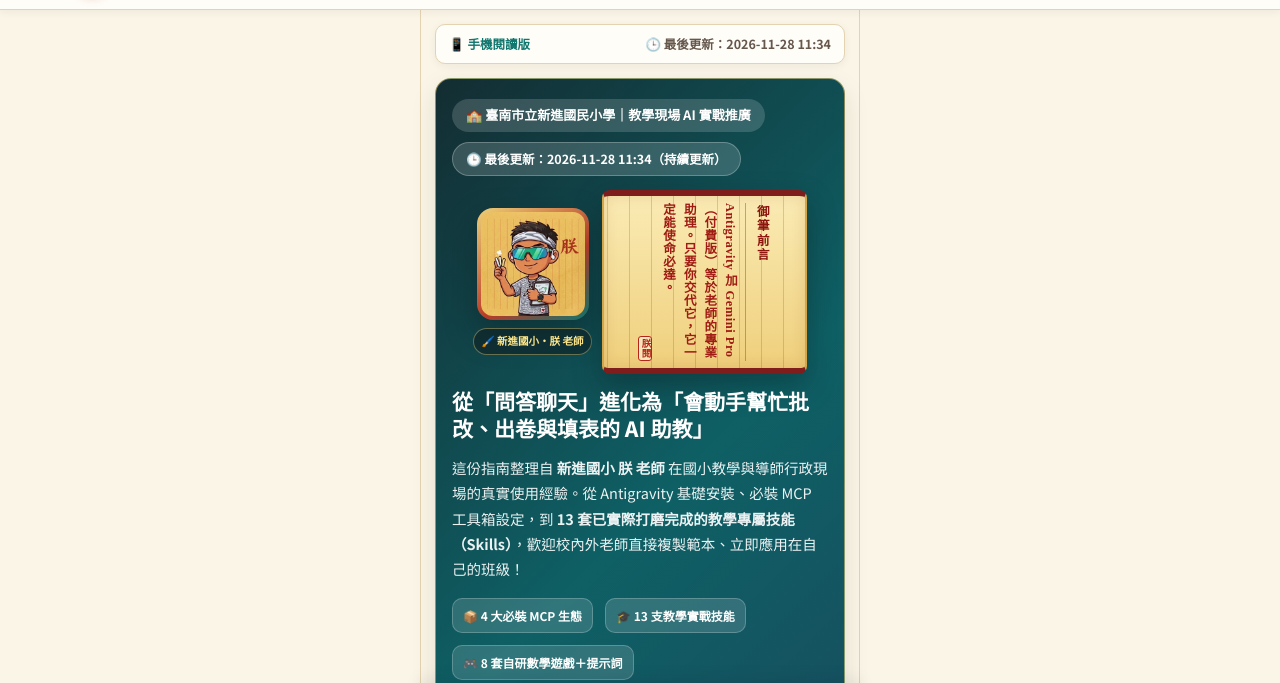
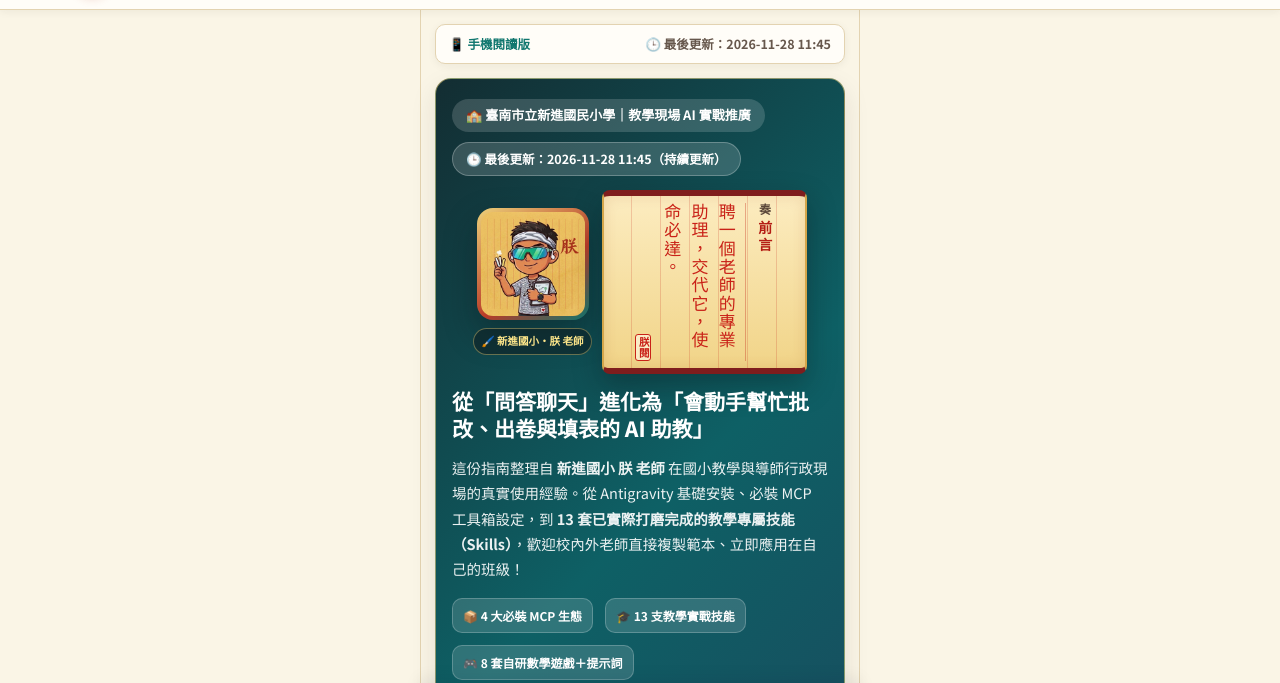
Before and after one commit to ted710317-cloud/antigravity-teacher-guide, a plain HTML site: page index.html in a window 1280 px wide. Both pictures are taken after a click on the button "📱 預覽手機版". Shown: the part 58-741 px from the top of the page. Drawn offline with Linux system fonts and the light colour scheme; a web font is replaced by a local one.

Commit message:
Use Bakudai emperor brush calligraphy font and pure Chinese memorial foreword

```diff
--- a/index.html
+++ b/index.html
@@ -8,7 +8,7 @@
   <link rel="apple-touch-icon" href="./assets/teacher-avatar.jpg" />
   <link rel="preconnect" href="https://fonts.googleapis.com" />
   <link rel="preconnect" href="https://fonts.gstatic.com" crossorigin />
-  <link href="https://fonts.googleapis.com/css2?family=Noto+Sans+TC:wght@400;500;700;800&family=LXGW+WenKai+TC:wght@400;700&display=swap" rel="stylesheet" />
+  <link href="https://fonts.googleapis.com/css2?family=Noto+Sans+TC:wght@400;500;700;800&display=swap" rel="stylesheet" />
   <link rel="stylesheet" href="styles.css" />
 </head>
 <body>
@@ -27,7 +27,7 @@
     <div class="topbar-actions">
       <div class="last-updated-pill" title="本網站內容隨教學新做法持續更新">
         <span class="update-dot" aria-hidden="true"></span>
-        <span>最後更新：<time datetime="2026-11-28T11:34+08:00">2026-11-28 11:34</time></span>
+        <span>最後更新：<time datetime="2026-11-28T11:45+08:00">2026-11-28 11:45</time></span>
       </div>
       <div class="search-box">
         <span class="search-icon">🔍</span>
@@ -78,7 +78,7 @@
     <main class="main" id="mainContent">
       <div class="mobile-status-bar" id="mobileStatusBar">
         <span class="mobile-mode-tag">📱 手機閱讀版</span>
-        <span>🕒 最後更新：<time datetime="2026-11-28T11:34+08:00">2026-11-28 11:34</time></span>
+        <span>🕒 最後更新：<time datetime="2026-11-28T11:45+08:00">2026-11-28 11:45</time></span>
       </div>
       <div id="searchStatusBanner" class="search-banner">
         <span id="searchStatusText"></span>
@@ -91,7 +91,7 @@
       <section class="hero">
         <div class="hero-top-row">
           <div class="hero-tag">🏫 臺南市立新進國民小學｜教學現場 AI 實戰推廣</div>
-          <div class="hero-updated"><span>🕒 最後更新：<time datetime="2026-11-28T11:34+08:00">2026-11-28 11:34</time>（持續更新）</span></div>
+          <div class="hero-updated"><span>🕒 最後更新：<time datetime="2026-11-28T11:45+08:00">2026-11-28 11:45</time>（持續更新）</span></div>
         </div>
         <div class="hero-grid">
           <div class="hero-copy">
@@ -117,8 +117,8 @@
             </div>
             <aside class="memorial-scroll" aria-label="御筆前言奏摺">
               <div class="memorial-inner">
-                <div class="memorial-heading">御筆前言</div>
-                <p class="memorial-body">Antigravity 加 Gemini Pro（付費版）等於老師的專業助理。只要你交代它，它一定能使命必達。</p>
+                <div class="memorial-heading"><span class="memorial-zou">奏</span><span>前言</span></div>
+                <p class="memorial-body">聘一個老師的專業助理，交代它，使命必達。</p>
                 <div class="memorial-seal" aria-hidden="true">朕閱</div>
               </div>
             </aside>
@@ -848,7 +848,7 @@
 
       <footer class="footer">
         <div><strong>Google Antigravity 教師實戰推廣手冊</strong>｜新進國小 朕 老師 編著分享</div>
-        <div>已全面隱藏個人 API 金鑰、密碼與學生隱私資料｜最後更新：2026-11-28 11:34</div>
+        <div>已全面隱藏個人 API 金鑰、密碼與學生隱私資料｜最後更新：2026-11-28 11:45</div>
       </footer>
     </main>
   </div>
--- a/styles.css
+++ b/styles.css
@@ -1,3 +1,11 @@
+@font-face {
+  font-family: "BakudaiBrush";
+  src: url("https://cdn.jsdelivr.net/gh/max32002/bakudaifont@latest/webfont/Bakudai-Medium.woff2") format("woff2");
+  font-weight: 400 700;
+  font-style: normal;
+  font-display: swap;
+}
+
 :root {
   --bg: #faf5e6;
   --surface: #fffdf8;
@@ -434,7 +442,7 @@ a:hover {
   white-space: nowrap;
 }
 
-/* Imperial Memorial Scroll Foreword */
+/* Imperial Memorial Scroll Foreword (清宮硃批奏摺風) */
 .memorial-scroll {
   height: 226px;
   border-radius: 8px;
@@ -442,63 +450,71 @@ a:hover {
   border-bottom: 6px solid #7f1d1d;
   border-left: 2px solid #d4a64a;
   border-right: 2px solid #d4a64a;
-  background-color: #f4dc91;
+  background-color: #f6e2a4;
   background-image:
     repeating-linear-gradient(
       to left,
-      transparent 0 25px,
-      rgba(181, 51, 36, 0.24) 25px 26px
+      transparent 0 33px,
+      rgba(195, 38, 25, 0.2) 33px 34px
     ),
-    linear-gradient(180deg, #faebb4 0%, #efcf7c 100%);
-  box-shadow: 0 12px 28px rgba(10, 20, 22, 0.34), inset 0 0 14px rgba(146, 64, 14, 0.16);
+    linear-gradient(180deg, #fcecc0 0%, #f1d488 100%);
+  box-shadow: 0 12px 28px rgba(10, 20, 22, 0.34), inset 0 0 14px rgba(146, 64, 14, 0.14);
   display: flex;
   align-items: stretch;
 }
 
 .memorial-inner {
   writing-mode: vertical-rl;
-  text-orientation: mixed;
-  padding: 10px 10px;
+  text-orientation: upright;
+  padding: 10px 14px;
   display: flex;
   flex-direction: column;
   justify-content: space-between;
   gap: 8px;
-  font-family: "LXGW WenKai TC", "DFKai-SB", "BiauKai", "標楷體", "Kaiti TC", "Noto Serif TC", serif;
-  color: #9f1b13;
+  font-family: "BakudaiBrush", "DFKai-SB", "BiauKai", "標楷體", serif;
+  color: #c92218;
 }
 
 .memorial-heading {
-  font-size: 15px;
-  font-weight: 800;
-  letter-spacing: 0.14em;
-  color: #8b140d;
-  padding-inline-start: 2px;
-  padding-inline-end: 2px;
-  border-left: 1.5px solid rgba(181, 51, 36, 0.45);
-  padding-left: 6px;
+  display: flex;
+  align-items: center;
+  gap: 6px;
+  font-size: 16px;
+  font-weight: 700;
+  letter-spacing: 0.18em;
+  color: #b41d14;
+  border-left: 1.5px solid rgba(195, 38, 25, 0.35);
+  padding-left: 8px;
+}
+
+.memorial-zou {
+  font-size: 14px;
+  color: #3f2b22;
+  opacity: 0.85;
+  letter-spacing: 0;
 }
 
 .memorial-body {
   margin: 0 !important;
-  font-size: 15px !important;
-  line-height: 1.73 !important;
-  font-weight: 700;
-  color: #9f1b13 !important;
+  font-size: 20.5px !important;
+  line-height: 1.65 !important;
+  font-weight: 500;
+  color: #c92218 !important;
   max-width: none !important;
-  letter-spacing: 0.04em;
+  letter-spacing: 0.08em;
 }
 
 .memorial-seal {
   align-self: flex-end;
   display: inline-block;
-  border: 1.8px solid #b52418;
+  border: 1.8px solid #c92218;
   border-radius: 3px;
   padding: 3px 2px;
-  font-size: 11px;
+  font-size: 12px;
   line-height: 1.1;
-  font-weight: 800;
-  color: #b52418;
-  background: rgba(255, 250, 235, 0.55);
+  font-weight: 700;
+  color: #c92218;
+  background: rgba(255, 250, 235, 0.6);
   flex-shrink: 0;
 }
 
@@ -1384,30 +1400,34 @@ html[data-view="mobile"] .memorial-scroll {
   background-image:
     repeating-linear-gradient(
       to left,
-      transparent 0 21px,
-      rgba(181, 51, 36, 0.24) 21px 22px
+      transparent 0 28px,
+      rgba(195, 38, 25, 0.2) 28px 29px
     ),
-    linear-gradient(180deg, #faebb4 0%, #efcf7c 100%);
+    linear-gradient(180deg, #fcecc0 0%, #f1d488 100%);
 }
 
 html[data-view="mobile"] .memorial-inner {
-  padding: 7px 7px;
-  gap: 5px;
+  padding: 7px 10px;
+  gap: 6px;
 }
 
 html[data-view="mobile"] .memorial-heading {
-  font-size: 12.5px;
-  padding-left: 4px;
+  font-size: 14px;
+  padding-left: 5px;
+}
+
+html[data-view="mobile"] .memorial-zou {
+  font-size: 12px;
 }
 
 html[data-view="mobile"] .memorial-body {
-  font-size: 12.5px !important;
-  line-height: 1.65 !important;
+  font-size: 17px !important;
+  line-height: 1.6 !important;
 }
 
 html[data-view="mobile"] .memorial-seal {
-  font-size: 9.5px;
-  padding: 2px 1px;
+  font-size: 10.5px;
+  padding: 2px 1.5px;
 }
 
 html[data-view="mobile"] .conclusion-signoff {
```
Also changed, not shown: 1 other file.
